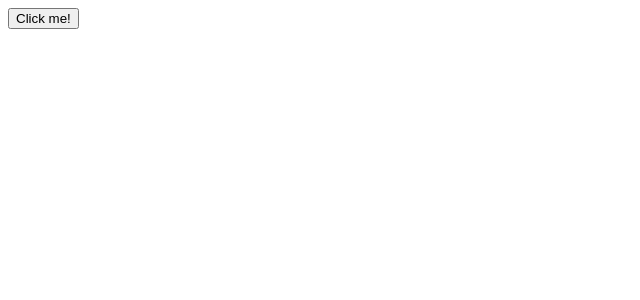
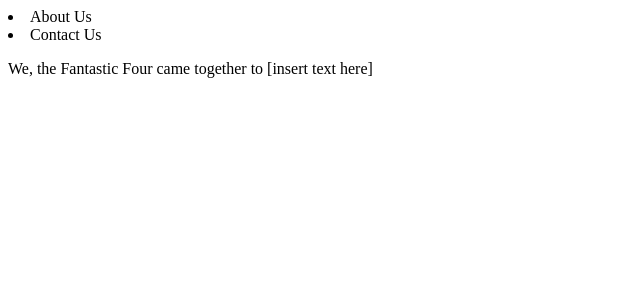
Before and after one commit to yeokj/ctphacks25_fantastic4, a React (Vite) app in the folder solar_housing_project/Solar_power/: page / in a window 1280 px wide. Shown: the top 300 px of the page, without its empty margins (0-640 px from the left). Built offline with nearby package versions, Linux system fonts and the light colour scheme.

Commit message:
Created multiple files for the UI such as the Title for the tab, a navbar, and an about/contact us section

```diff
--- a/solar_housing_project/Solar_power/src/App.jsx
+++ b/solar_housing_project/Solar_power/src/App.jsx
@@ -1,12 +1,18 @@
 import './App.css'
-import Button from './components/Button'
+import Title from './components/title'
+import Navbar from './components/navbar'
+import AboutUs from './components/about_us'
 
 function App() {
 
 
   return (
     <>
-    <Button></Button>
+    <Title></Title>
+    <Navbar></Navbar>
+
+    <AboutUs></AboutUs>
+
     </>
   )
 }
--- a/solar_housing_project/Solar_power/src/components/Button.jsx
+++ /dev/null
@@ -1,7 +0,0 @@
-const Button = () => {
-
-    return(
-        <button>Click me!</button>
-    )
-}
-export default Button;
--- /dev/null
+++ b/solar_housing_project/Solar_power/src/components/about_us.jsx
@@ -0,0 +1,6 @@
+const AboutUs = () => {
+    return (
+        <p>We, the Fantastic Four came together to [insert text here]</p>
+    )
+}
+export default AboutUs
--- /dev/null
+++ b/solar_housing_project/Solar_power/src/components/navbar.jsx
@@ -0,0 +1,9 @@
+const Navbar = () => {
+    return (
+        <div class="navbar">
+            <li><a>About Us</a></li>
+            <li><a>Contact Us</a></li>
+        </div>
+    )
+}
+export default Navbar;
--- /dev/null
+++ b/solar_housing_project/Solar_power/src/components/title.jsx
@@ -0,0 +1,7 @@
+const Title = () => {
+
+    return(
+        <title>Solar Energy Housing</title>
+    )
+}
+export default Title;
```
Also changed, not shown: solar_housing_project/Solar_power/src/components/contact_us.jsx (added, +7 -0 lines).
